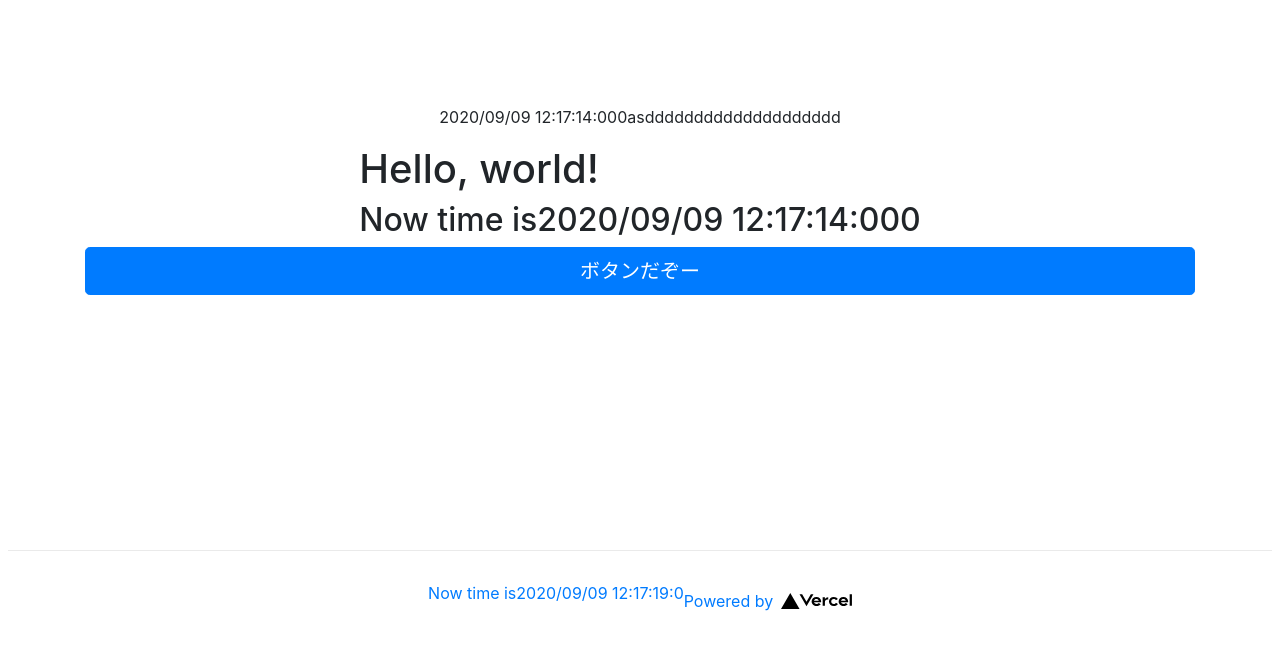
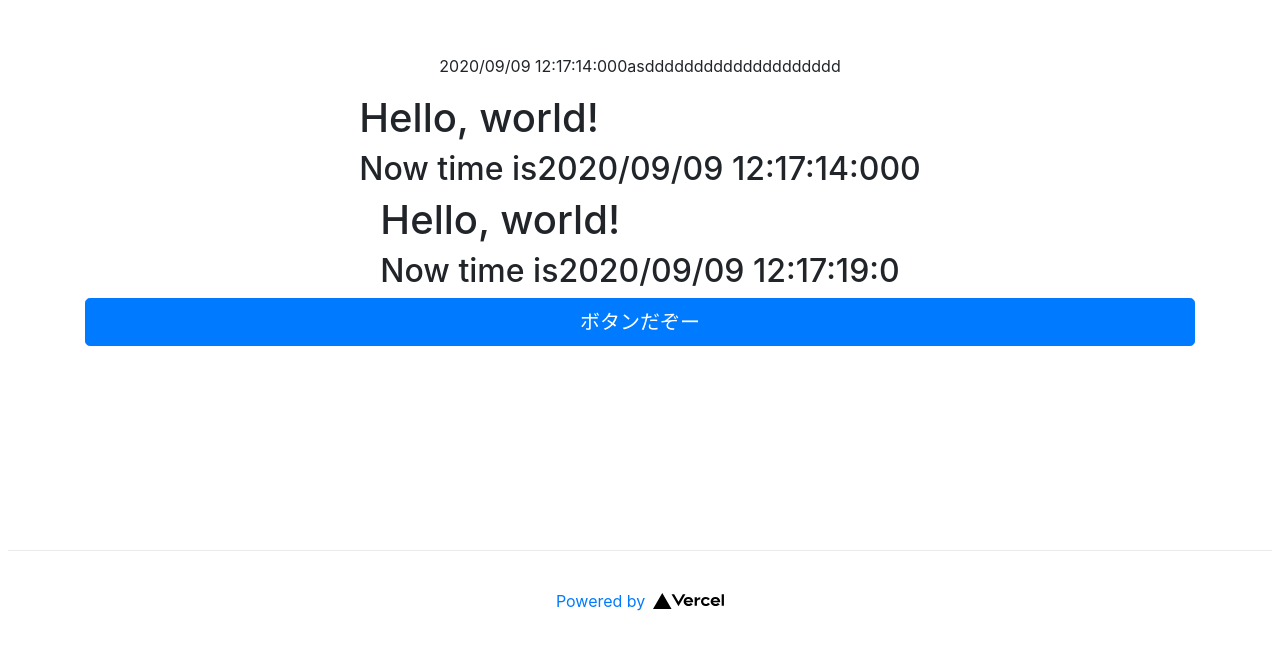
Before and after one commit to Mochichi2003/marugakitter, a Next.js app: page / in a window 1280 px wide. Shown: the part 150-800 px from the top of the page. Built offline with nearby package versions, Linux system fonts and the light colour scheme.

Commit message:
Revert "scssを追加する" に戻します This reverts commit d6b8634ead803b5e0fff3715d0b605c77990d580.

```diff
--- a/pages/index.js
+++ b/pages/index.js
@@ -40,7 +40,7 @@ function Clocck() {
 
 setInterval(asdfievbeosk, 10);
 
-class NowtimeIS extends React.Component {
+class Clock extends React.Component {
   constructor(props) {
     super(props);
     this.state = { date: this.nowtime() };
@@ -67,11 +67,11 @@ class NowtimeIS extends React.Component {
   render() {
     return (
       <div>
-        {/* <h1>Hello, world!</h1> */}
-        <p>
+        <h1>Hello, world!</h1>
+        <h2>
           Now time is
           {this.state.date}
-        </p>
+        </h2>
       </div>
     );
   }
@@ -108,6 +108,7 @@ export default function Home() {
       <Container className={styles.main}>
         <Nowtime />
         <Clocck />
+        <Clock />
         <Button variant="primary" size="lg" block>
           ボタンだぞー
         </Button>
@@ -119,8 +120,6 @@ export default function Home() {
           target="_blank"
           rel="noopener noreferrer"
         >
-          <NowtimeIS />
-
           Powered by
           <img src="/vercel.svg" alt="Vercel Logo" className={styles.logo} />
         </a>
```
